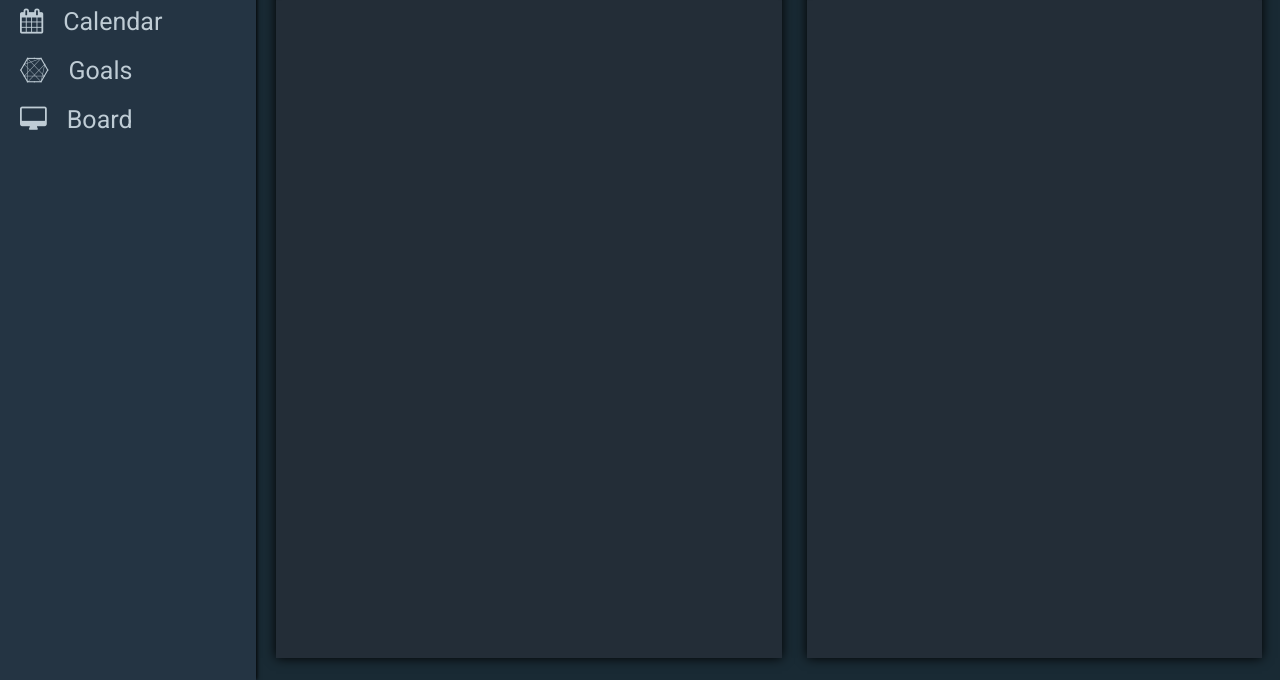
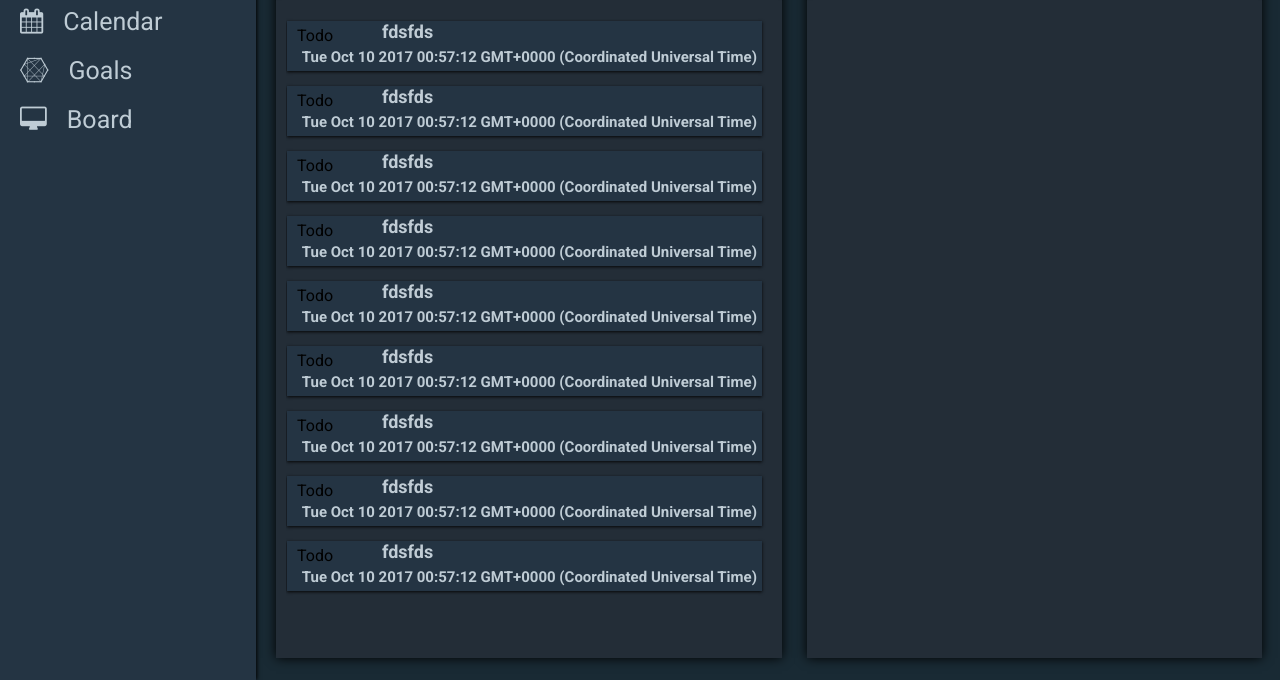
Before and after one commit to Vorh/dbd-front, a plain HTML site: page index.html in a window 1280 px wide. Shown: the part 120-800 px from the top of the page. Drawn offline with nearby package versions, Linux system fonts and the light colour scheme; files that its build step writes are made by us from their sources.

Commit message:
[ ADD ] do todoServiceModule

```diff
--- a/index.html
+++ b/index.html
@@ -27,7 +27,7 @@
             <div class="desk-header">
                 <a class="desk-caption">Activity</a>
             </div>
-            <div class="todo-box">
+            <div id="todo-box">
                 <!--<div class="todo-line">-->
                     <!--<div class="todo-label todo"><i>Todo</i></div>-->
                     <!--<div class="todo-date">2.11.2016</div>-->
--- a/js/menu.js
+++ b/js/menu.js
@@ -26,10 +26,35 @@ window.onload = function () {
     }
 
 
+
+
+    forTest();
     todoService.createTodoListElements();
 
 
 };
+
+
+function forTest() {
+    var todo = createTodo('tete', "fdsfds",1);
+    var todo1 = createTodo('tete', "fdsfds",2);
+    var todo2 = createTodo('tete', "fdsfds",3);
+    var todo3 = createTodo('tete', "fdsfds",4);
+    var todo4 = createTodo('tete', "fdsfds",6);
+    var todo5 = createTodo('tete', "fdsfds",7);
+    var todo6 = createTodo('tete', "fdsfds",8);
+    var todo7 = createTodo('tete', "fdsfds",9);
+    var todo8 = createTodo('tete', "fdsfds",10);
+    todoService.addTodo(todo);
+    todoService.addTodo(todo1);
+    todoService.addTodo(todo2);
+    todoService.addTodo(todo3);
+    todoService.addTodo(todo4);
+    todoService.addTodo(todo5);
+    todoService.addTodo(todo6);
+    todoService.addTodo(todo7);
+    todoService.addTodo(todo8);
+}
 
 function addEventSelectToItemMenu(itemMenu) {
     itemMenu.addEvent("click", function () {
--- a/js/todo.js
+++ b/js/todo.js
@@ -3,26 +3,39 @@
  */
 
 
-function createTodo(caption, content) {
+function createTodo(caption, content,id) {
+    this.id = id;
     this.date = new Date();
     this.caption = caption;
     this.content = content;
     this.isComplete = false;
     this.type = 1;
+    return this;
 }
 
-var todoService = function () {
+
+var todoService = (function () {
 
 
     var todoList = [];
-    let todo = createTodo('tete', "fdsfds");
-    todoList.push(todo);
 
     function getTodoList() {
         return todoList;
     }
 
-    var createTodoListElements = function () {
+    var addTodo = function (todo) {
+        todoList.push(todo);
+    };
+
+    var removeTodo = function (id) {
+        for(let i=0; i< todoList.length; i++){
+            if (todoList[i].id === id){
+                todoList.splice(i,1);
+            }
+        }
+    };
+
+   var createTodoListElements = function () {
 
         for (let i = 0; i < todoList.length; i++) {
 
@@ -32,15 +45,15 @@ var todoService = function () {
 
             let todoLabel = document.createElement("div");
             todoLabel.className = "todo-label";
-            todoLabel.content = 'Todo';
+            todoLabel.innerHTML = 'Todo';
 
             let todoDate = document.createElement("div");
             todoDate.className = 'todo-date';
-            todoDate.content = todo.date;
+            todoDate.innerHTML = todo.date;
 
             let todoCaption = document.createElement("div");
             todoCaption.className = "todo-caption";
-            todoCaption.content = todo.content;
+            todoCaption.innerHTML = todo.content;
 
             todoLine.appendChild(todoLabel);
             todoLine.appendChild(todoDate);
@@ -51,7 +64,10 @@ var todoService = function () {
         }
     };
 
-    todoService.createTodoListElements = createTodoListElements;
-    return todoService;
-
-};
+    return {
+        createTodoListElements:createTodoListElements,
+        getTodoList:getTodoList,
+        removeTodo:removeTodo,
+        addTodo:addTodo
+    }
+})();
--- a/styles/desks/todo.scss
+++ b/styles/desks/todo.scss
@@ -21,22 +21,22 @@
 
 }
 
-.todo-box {
+#todo-box {
   margin: 10px;
   overflow-y: scroll;
   max-height: 87%;
 }
-.todo-box::-webkit-scrollbar-track {
+#todo-box::-webkit-scrollbar-track {
   -webkit-box-shadow: inset 0 0 6px rgba(0, 0, 0, 0.3);
   background-color: $dark-bg;
 }
 
-.todo-box::-webkit-scrollbar {
+#todo-box::-webkit-scrollbar {
   width: 6px;
   background-color: $blue-white;
 }
 
-.todo-box::-webkit-scrollbar-thumb {
+#todo-box::-webkit-scrollbar-thumb {
   background-color: $blue-white;
 }
 
```
